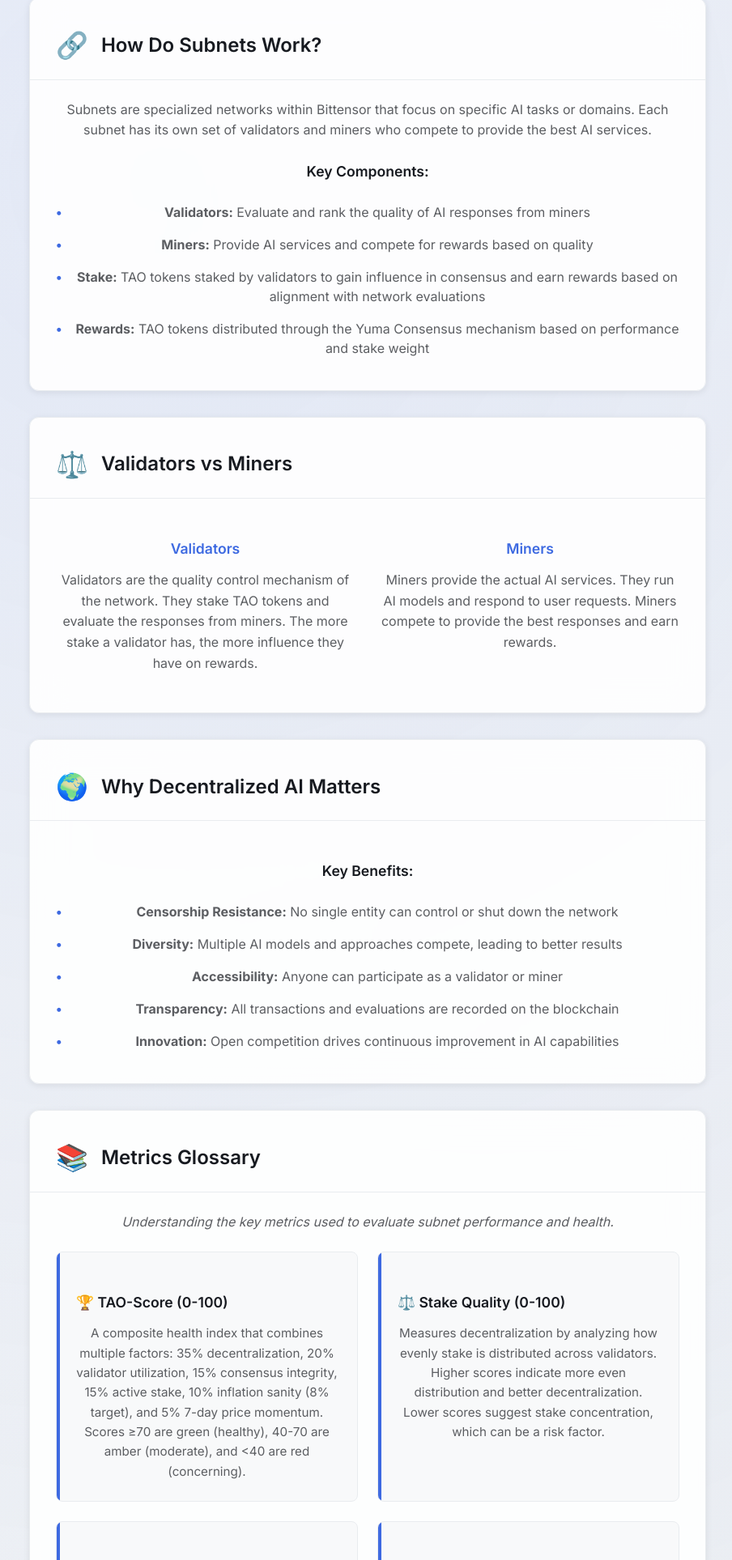
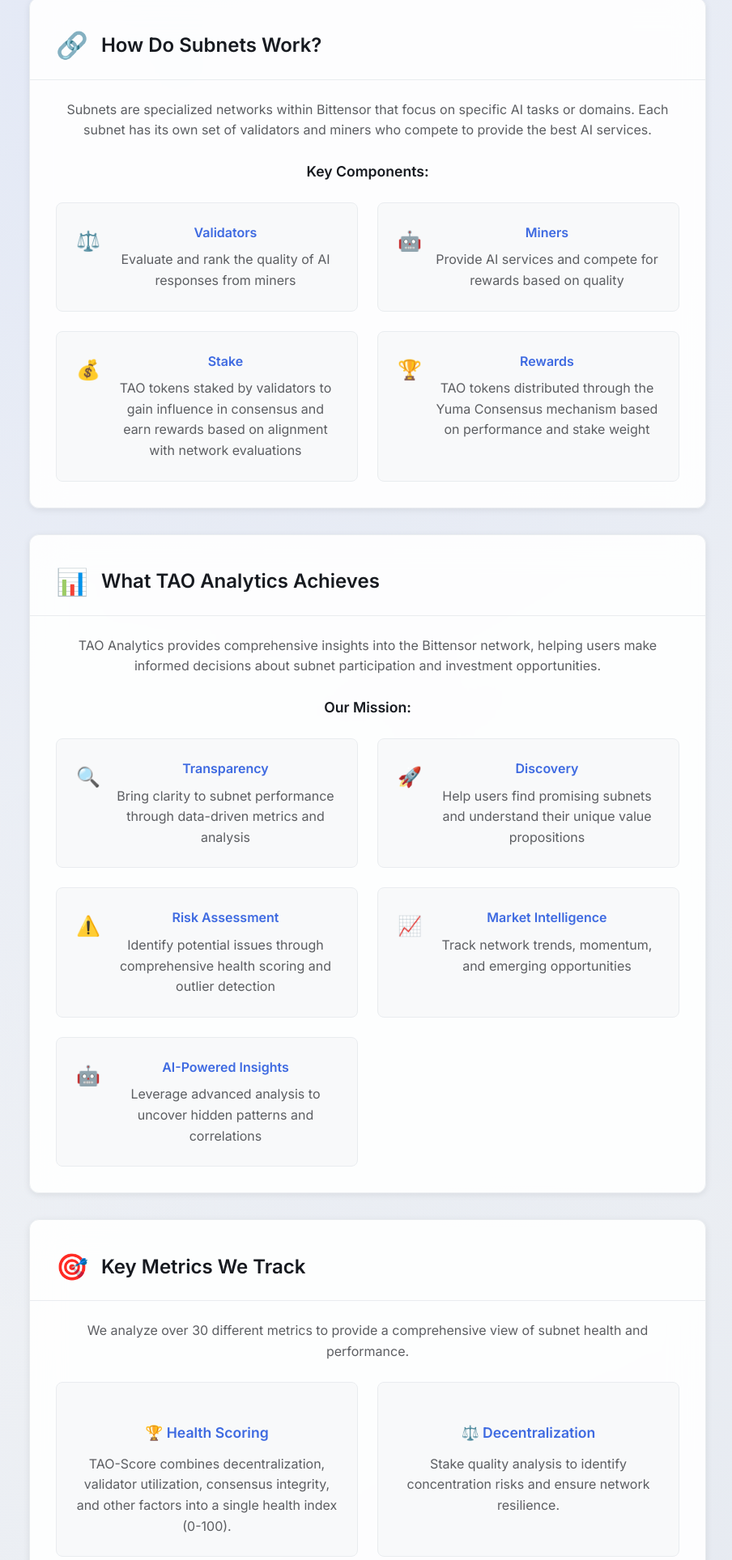
Before and after one commit to Phytys/tao-analytics, a Flask app: template templates/about.html in a window 1280 px wide. Shown: the part 726-2653 px from the top of the page at 81% size, without its empty margins (186-1090 px from the left). Run offline with Flask 3, Linux system fonts and the light colour scheme; the template is opened without the code that fills it, so the values that code supplies are empty; parts of the project's set-up code (start-up, migrations or seed data) failed here and were passed over.

Commit message:
About page

```diff
--- a/static/css/main.css
+++ b/static/css/main.css
@@ -1042,6 +1042,128 @@
     text-decoration: underline;
 }
 
+.footer-social {
+    font-size: 0.875rem;
+    opacity: 0.8;
+    margin-top: 0.5rem;
+}
+
+.metrics-overview {
+    display: grid;
+    grid-template-columns: repeat(auto-fit, minmax(250px, 1fr));
+    gap: 1.5rem;
+    margin-top: 1.5rem;
+}
+
+.metric-category {
+    background: var(--background-secondary);
+    padding: 1.5rem;
+    border-radius: var(--border-radius-sm);
+    border: 1px solid var(--border-light);
+    transition: var(--transition);
+}
+
+.metric-category:hover {
+    transform: translateY(-2px);
+    box-shadow: var(--shadow-medium);
+}
+
+.metric-category h4 {
+    color: var(--accent-color);
+    margin-bottom: 0.75rem;
+    font-weight: 600;
+}
+
+.metric-category p {
+    color: var(--text-secondary);
+    line-height: 1.6;
+    margin: 0;
+}
+
+.components-grid {
+    display: grid;
+    grid-template-columns: repeat(auto-fit, minmax(280px, 1fr));
+    gap: 1.5rem;
+    margin-top: 1.5rem;
+}
+
+.component-item {
+    display: flex;
+    align-items: flex-start;
+    gap: 1rem;
+    background: var(--background-secondary);
+    padding: 1.5rem;
+    border-radius: var(--border-radius-sm);
+    border: 1px solid var(--border-light);
+    transition: var(--transition);
+}
+
+.component-item:hover {
+    transform: translateY(-2px);
+    box-shadow: var(--shadow-medium);
+}
+
+.component-icon {
+    font-size: 1.5rem;
+    flex-shrink: 0;
+    margin-top: 0.25rem;
+}
+
+.component-content h5 {
+    color: var(--accent-color);
+    margin-bottom: 0.5rem;
+    font-weight: 600;
+    font-size: 1rem;
+}
+
+.component-content p {
+    color: var(--text-secondary);
+    line-height: 1.6;
+    margin: 0;
+}
+
+.mission-grid {
+    display: grid;
+    grid-template-columns: repeat(auto-fit, minmax(280px, 1fr));
+    gap: 1.5rem;
+    margin-top: 1.5rem;
+}
+
+.mission-item {
+    display: flex;
+    align-items: flex-start;
+    gap: 1rem;
+    background: var(--background-secondary);
+    padding: 1.5rem;
+    border-radius: var(--border-radius-sm);
+    border: 1px solid var(--border-light);
+    transition: var(--transition);
+}
+
+.mission-item:hover {
+    transform: translateY(-2px);
+    box-shadow: var(--shadow-medium);
+}
+
+.mission-icon {
+    font-size: 1.5rem;
+    flex-shrink: 0;
+    margin-top: 0.25rem;
+}
+
+.mission-content h5 {
+    color: var(--accent-color);
+    margin-bottom: 0.5rem;
+    font-weight: 600;
+    font-size: 1rem;
+}
+
+.mission-content p {
+    color: var(--text-secondary);
+    line-height: 1.6;
+    margin: 0;
+}
+
 /* Responsive Design */
 @media (max-width: 768px) {
     .hero-title {
@@ -1118,6 +1240,26 @@
     }
 
     .glossary-item {
+        padding: 1.25rem;
+    }
+
+    .metrics-overview {
+        grid-template-columns: 1fr;
+        gap: 1rem;
+    }
+
+    .metric-category {
+        padding: 1.25rem;
+    }
+
+    .components-grid,
+    .mission-grid {
+        grid-template-columns: 1fr;
+        gap: 1rem;
+    }
+
+    .component-item,
+    .mission-item {
         padding: 1.25rem;
     }
 
--- a/templates/about.html
+++ b/templates/about.html
@@ -86,149 +86,117 @@
                             Each subnet has its own set of validators and miners who compete to provide the best AI services.
                         </p>
                         <h4>Key Components:</h4>
-                        <ul class="about-list">
-                            <li><strong>Validators:</strong> Evaluate and rank the quality of AI responses from miners</li>
-                            <li><strong>Miners:</strong> Provide AI services and compete for rewards based on quality</li>
-                            <li><strong>Stake:</strong> TAO tokens staked by validators to gain influence in consensus and earn rewards based on alignment with network evaluations</li>
-                            <li><strong>Rewards:</strong> TAO tokens distributed through the Yuma Consensus mechanism based on performance and stake weight</li>
-                        </ul>
-                    </div>
-                </div>
-
-                <!-- Validators and Miners Section -->
-                <div class="about-card">
-                    <div class="about-card-header">
-                        <div class="about-icon">⚖️</div>
-                        <h2>Validators vs Miners</h2>
-                    </div>
-                    <div class="about-card-body">
-                        <div class="about-comparison">
-                            <div class="comparison-item">
-                                <h4>Validators</h4>
-                                <p>
-                                    Validators are the quality control mechanism of the network.
-                                    They stake TAO tokens and evaluate the responses from miners.
-                                    The more stake a validator has, the more influence they have on rewards.
-                                </p>
+                        <div class="components-grid">
+                            <div class="component-item">
+                                <div class="component-icon">⚖️</div>
+                                <div class="component-content">
+                                    <h5>Validators</h5>
+                                    <p>Evaluate and rank the quality of AI responses from miners</p>
+                                </div>
                             </div>
-                            <div class="comparison-item">
-                                <h4>Miners</h4>
-                                <p>
-                                    Miners provide the actual AI services.
-                                    They run AI models and respond to user requests.
-                                    Miners compete to provide the best responses and earn rewards.
-                                </p>
+                            <div class="component-item">
+                                <div class="component-icon">🤖</div>
+                                <div class="component-content">
+                                    <h5>Miners</h5>
+                                    <p>Provide AI services and compete for rewards based on quality</p>
+                                </div>
+                            </div>
+                            <div class="component-item">
+                                <div class="component-icon">💰</div>
+                                <div class="component-content">
+                                    <h5>Stake</h5>
+                                    <p>TAO tokens staked by validators to gain influence in consensus and earn rewards based on alignment with network evaluations</p>
+                                </div>
+                            </div>
+                            <div class="component-item">
+                                <div class="component-icon">🏆</div>
+                                <div class="component-content">
+                                    <h5>Rewards</h5>
+                                    <p>TAO tokens distributed through the Yuma Consensus mechanism based on performance and stake weight</p>
+                                </div>
                             </div>
                         </div>
                     </div>
                 </div>
 
-                <!-- Why Decentralized AI Matters Section -->
+                <!-- What TAO Analytics Achieves Section -->
                 <div class="about-card">
                     <div class="about-card-header">
-                        <div class="about-icon">🌍</div>
-                        <h2>Why Decentralized AI Matters</h2>
+                        <div class="about-icon">📊</div>
+                        <h2>What TAO Analytics Achieves</h2>
                     </div>
                     <div class="about-card-body">
-                        <h4>Key Benefits:</h4>
-                        <ul class="about-list">
-                            <li><strong>Censorship Resistance:</strong> No single entity can control or shut down the network</li>
-                            <li><strong>Diversity:</strong> Multiple AI models and approaches compete, leading to better results</li>
-                            <li><strong>Accessibility:</strong> Anyone can participate as a validator or miner</li>
-                            <li><strong>Transparency:</strong> All transactions and evaluations are recorded on the blockchain</li>
-                            <li><strong>Innovation:</strong> Open competition drives continuous improvement in AI capabilities</li>
-                        </ul>
+                        <p>
+                            TAO Analytics provides comprehensive insights into the Bittensor network, helping users make informed decisions
+                            about subnet participation and investment opportunities.
+                        </p>
+                        <h4>Our Mission:</h4>
+                        <div class="mission-grid">
+                            <div class="mission-item">
+                                <div class="mission-icon">🔍</div>
+                                <div class="mission-content">
+                                    <h5>Transparency</h5>
+                                    <p>Bring clarity to subnet performance through data-driven metrics and analysis</p>
+                                </div>
+                            </div>
+                            <div class="mission-item">
+                                <div class="mission-icon">🚀</div>
+                                <div class="mission-content">
+                                    <h5>Discovery</h5>
+                                    <p>Help users find promising subnets and understand their unique value propositions</p>
+                                </div>
+                            </div>
+                            <div class="mission-item">
+                                <div class="mission-icon">⚠️</div>
+                                <div class="mission-content">
+                                    <h5>Risk Assessment</h5>
+                                    <p>Identify potential issues through comprehensive health scoring and outlier detection</p>
+                                </div>
+                            </div>
+                            <div class="mission-item">
+                                <div class="mission-icon">📈</div>
+                                <div class="mission-content">
+                                    <h5>Market Intelligence</h5>
+                                    <p>Track network trends, momentum, and emerging opportunities</p>
+                                </div>
+                            </div>
+                            <div class="mission-item">
+                                <div class="mission-icon">🤖</div>
+                                <div class="mission-content">
+                                    <h5>AI-Powered Insights</h5>
+                                    <p>Leverage advanced analysis to uncover hidden patterns and correlations</p>
+                                </div>
+                            </div>
+                        </div>
                     </div>
                 </div>
 
-                <!-- Glossary Section -->
+                <!-- Key Metrics Overview Section -->
                 <div class="about-card">
                     <div class="about-card-header">
-                        <div class="about-icon">📚</div>
-                        <h2>Metrics Glossary</h2>
+                        <div class="about-icon">🎯</div>
+                        <h2>Key Metrics We Track</h2>
                     </div>
                     <div class="about-card-body">
-                        <p class="glossary-intro">
-                            Understanding the key metrics used to evaluate subnet performance and health.
+                        <p>
+                            We analyze over 30 different metrics to provide a comprehensive view of subnet health and performance.
                         </p>
-
-                        <div class="glossary-grid">
-                            <div class="glossary-item">
-                                <h4>🏆 TAO-Score (0-100)</h4>
-                                <p>
-                                    A composite health index that combines multiple factors: 35% decentralization, 20% validator utilization,
-                                    15% consensus integrity, 15% active stake, 10% inflation sanity (8% target), and 5% 7-day price momentum.
-                                    Scores ≥70 are green (healthy), 40-70 are amber (moderate), and <40 are red (concerning).
-                                </p>
+                        <div class="metrics-overview">
+                            <div class="metric-category">
+                                <h4>🏆 Health Scoring</h4>
+                                <p>TAO-Score combines decentralization, validator utilization, consensus integrity, and other factors into a single health index (0-100).</p>
                             </div>
-
-                            <div class="glossary-item">
-                                <h4>⚖️ Stake Quality (0-100)</h4>
-                                <p>
-                                    Measures decentralization by analyzing how evenly stake is distributed across validators.
-                                    Higher scores indicate more even distribution and better decentralization.
-                                    Lower scores suggest stake concentration, which can be a risk factor.
-                                </p>
+                            <div class="metric-category">
+                                <h4>⚖️ Decentralization</h4>
+                                <p>Stake quality analysis to identify concentration risks and ensure network resilience.</p>
                             </div>
-
-                            <div class="glossary-item">
-                                <h4>📈 Reserve Momentum</h4>
-                                <p>
-                                    24-hour net TAO reserve change divided by market cap. Positive values indicate TAO flowing into the subnet
-                                    (inflow), while negative values show TAO leaving (outflow). This metric helps identify which subnets
-                                    are gaining or losing investor interest.
-                                </p>
+                            <div class="metric-category">
+                                <h4>📈 Market Dynamics</h4>
+                                <p>Reserve momentum, market cap trends, and investor sentiment indicators.</p>
                             </div>
-
-                            <div class="glossary-item">
-                                <h4>🔧 Validator Utilization</h4>
-                                <p>
-                                    The ratio of active validators to the maximum allowed (64). Shows how much of the subnet's capacity
-                                    is being used. Higher utilization indicates strong network participation, while low utilization
-                                    may suggest underutilized capacity.
-                                </p>
-                            </div>
-
-                            <div class="glossary-item">
-                                <h4>🎯 Consensus Alignment</h4>
-                                <p>
-                                    Stake-weighted percentage of validators whose consensus scores are within two standard deviations
-                                    of the subnet mean. Higher alignment indicates better agreement among validators about response quality,
-                                    suggesting more reliable evaluations.
-                                </p>
-                            </div>
-
-                            <div class="glossary-item">
-                                <h4>💎 Active-Stake Ratio</h4>
-                                <p>
-                                    Percentage of all bonded TAO that sits on validators currently online (validator-permit = True).
-                                    A low ratio means most stake is idle, which can indicate network health issues or validator problems.
-                                </p>
-                            </div>
-
-                            <div class="glossary-item">
-                                <h4>💰 Annual Inflation</h4>
-                                <p>
-                                    Projected α-supply growth if the current mint schedule continues. This affects token economics
-                                    and long-term value. The target is typically around 8% for healthy subnets.
-                                </p>
-                            </div>
-
-                            <div class="glossary-item">
-                                <h4>⏳ Emission Progress</h4>
-                                <p>
-                                    Percentage of maximum α-supply already minted. Shows how far along the subnet is in its token emission schedule.
-                                    Higher percentages indicate more tokens are in circulation, which can affect price dynamics.
-                                </p>
-                            </div>
-
-                            <div class="glossary-item">
-                                <h4>🤖 Buy Signal (1-5)</h4>
-                                <p>
-                                    AI-generated investment rating based on network health, economics, performance, and mission.
-                                    Generated by GPT-4 analysis of all available metrics. 5/5 indicates strong buy recommendation,
-                                    1/5 suggests avoiding the subnet.
-                                </p>
+                            <div class="metric-category">
+                                <h4>🤖 AI Analysis</h4>
+                                <p>Machine learning insights and correlation analysis to identify patterns and opportunities.</p>
                             </div>
                         </div>
                     </div>
@@ -237,7 +205,7 @@
                 <!-- How to Use TAO Analytics Section -->
                 <div class="about-card">
                     <div class="about-card-header">
-                        <div class="about-icon">📊</div>
+                        <div class="about-icon">🚀</div>
                         <h2>How to Use TAO Analytics</h2>
                     </div>
                     <div class="about-card-body">
@@ -245,24 +213,22 @@
                             <div class="usage-item">
                                 <h4>Explore Subnets</h4>
                                 <p>
-                                    Use the Explorer to browse all active subnets,
-                                    view their performance metrics, and understand their capabilities.
-                                    Discover popular subnets like <strong>Subnet 1 (Text Generation)</strong>,
-                                    <strong>Subnet 11 (Image Generation)</strong>, and <strong>Subnet 21 (Translation)</strong>.
+                                    Browse all active subnets with real-time metrics, performance data, and detailed analytics.
+                                    Discover popular subnets and understand their unique capabilities.
                                 </p>
                             </div>
                             <div class="usage-item">
                                 <h4>Screen for Opportunities</h4>
                                 <p>
-                                    Use the Screener to filter subnets by market cap, TAO-Score,
-                                    and other metrics to find investment opportunities.
+                                    Filter subnets by market cap, TAO-Score, and other criteria to find investment opportunities
+                                    that match your risk profile and investment goals.
                                 </p>
                             </div>
                             <div class="usage-item">
                                 <h4>Deep Dive Analysis</h4>
                                 <p>
-                                    Click on any subnet to see detailed analytics,
-                                    AI-powered insights, and comprehensive performance data.
+                                    Access comprehensive subnet details, AI-powered insights, correlation analysis,
+                                    and performance trends to make informed decisions.
                                 </p>
                             </div>
                         </div>
@@ -302,7 +268,11 @@
             <p>&copy; 2025 TAO Analytics. Built with love for the decentralized future.</p>
             <p class="footer-credits">
                 Data powered by <a href="https://tao.app" target="_blank" class="footer-link">TAO.app API</a> •
-                Intelligence enhanced by <a href="https://openai.com" target="_blank" class="footer-link">OpenAI GPT-4</a>
+                Intelligence enhanced by <a href="https://openai.com" target="_blank" class="footer-link">OpenAI APIs</a>
+            </p>
+            <p class="footer-social">
+                <a href="https://www.linkedin.com/in/glenn-landgren/?originalSubdomain=se" target="_blank" class="footer-link">LinkedIn</a> •
+                <a href="https://x.com/_landgren_" target="_blank" class="footer-link">X (Twitter)</a>
             </p>
         </div>
     </footer>
--- a/templates/index.html
+++ b/templates/index.html
@@ -358,7 +358,11 @@
             <p>&copy; 2025 TAO Analytics. Built with love for the decentralized future.</p>
             <p class="footer-credits">
                 Data powered by Bittensor SDK and <a href="https://tao.app" target="_blank" class="footer-link">TAO.app API</a> •
-                Intelligence enhanced by <a href="https://openai.com" target="_blank" class="footer-link">OpenAI API/a>
+                Intelligence enhanced by <a href="https://openai.com" target="_blank" class="footer-link">OpenAI APIs</a>
+            </p>
+            <p class="footer-social">
+                <a href="https://www.linkedin.com/in/glenn-landgren/?originalSubdomain=se" target="_blank" class="footer-link">LinkedIn</a> •
+                <a href="https://x.com/_landgren_" target="_blank" class="footer-link">X (Twitter)</a>
             </p>
         </div>
     </footer>
```
